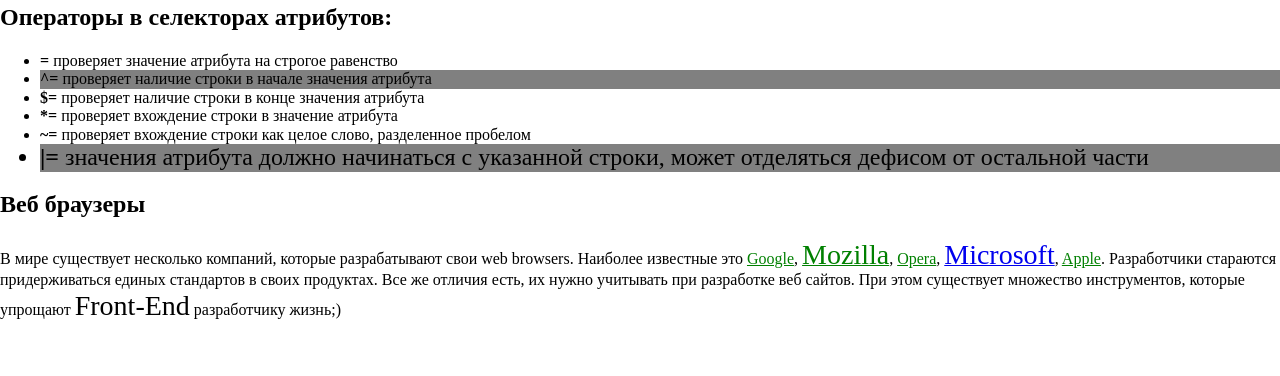
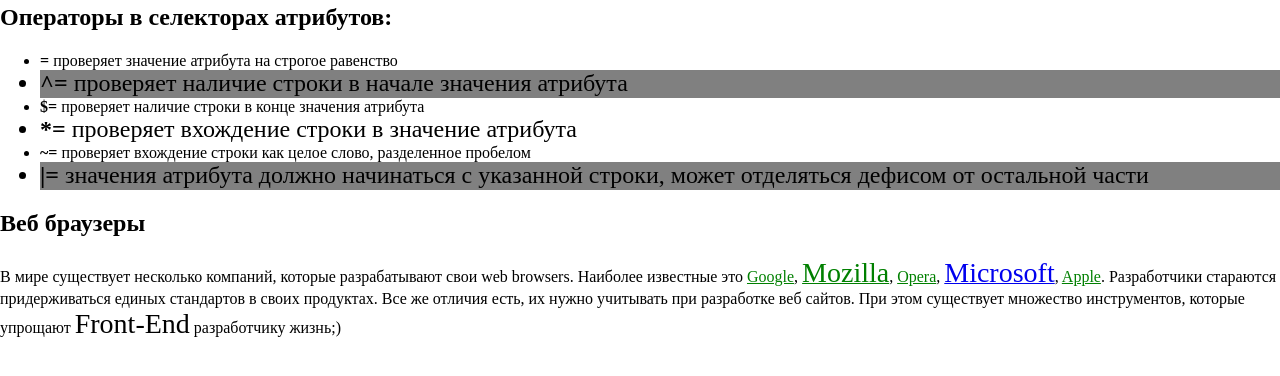
Before and after one commit to antontab91/lesson6, a plain HTML site: page task3/index.html in a window 1280 px wide. Shown: the part 232-608 px from the top of the page. Drawn offline with nearby package versions, Linux system fonts and the light colour scheme.

Commit message:
second commit task 3

```diff
--- a/task3/index.html
+++ b/task3/index.html
@@ -20,7 +20,7 @@
             background-color: gray;
         }
 
-        li[data-description^="even"] {
+        li[data-description*="even"] {
             font-size: 24px;
         }
 
```
